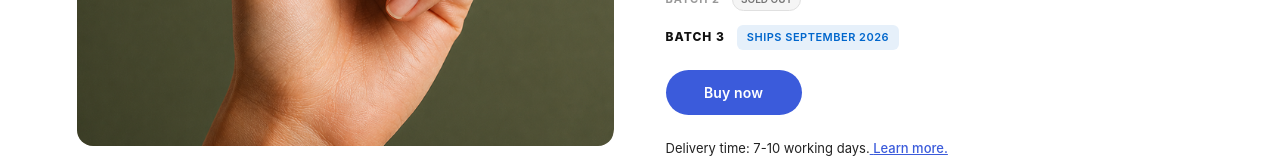
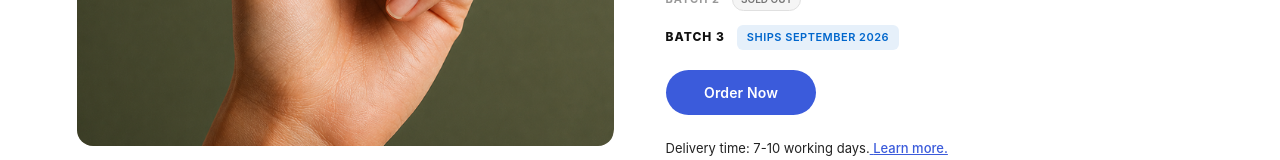
Before and after one commit to Gandheesh-SA/skye-devices, a React (Vite) app: page /shop in a window 1280 px wide. Shown: the part 546-706 px from the top of the page. Built offline with nearby package versions, Linux system fonts and the light colour scheme; grey boxes are pictures that could not be loaded.

Commit message:
Update ProductDetail.jsx

```diff
--- a/src/sub-section/ProductDetail.jsx
+++ b/src/sub-section/ProductDetail.jsx
@@ -245,7 +245,7 @@ const ProductDetail = () => {
   onMouseEnter={(e) => (e.currentTarget.style.backgroundColor = "#2f4ac4")}
   onMouseLeave={(e) => (e.currentTarget.style.backgroundColor = "#3b5bdb")}
 >
-  Buy now
+  Order Now
 </button>
 
           <div style={{ display: "flex", flexDirection: "column", gap: "clamp(10px, 1.2vh, 16px)", paddingTop: "4px" }}>
```
